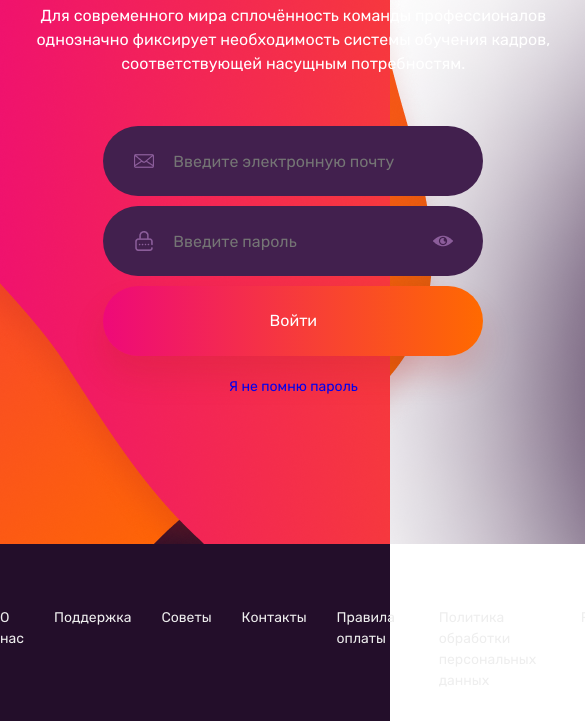
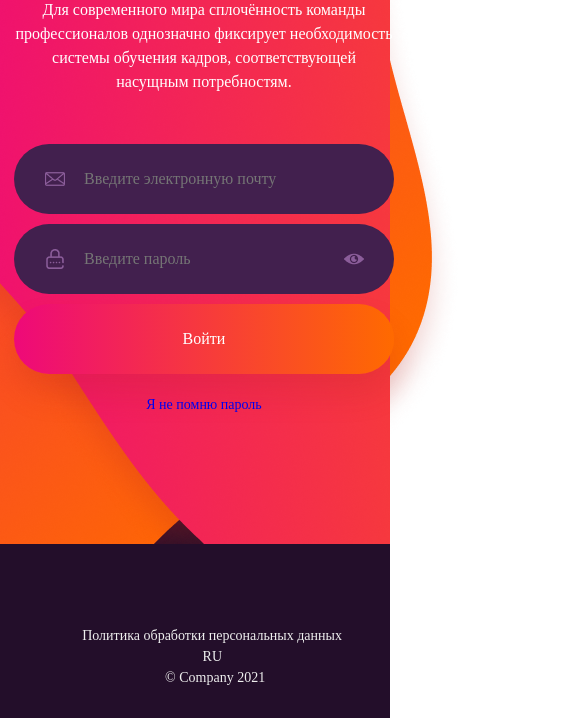
Before and after one commit to Ocetrik/meeting_website, a website: page #src/index.html in a window 390 px wide. Shown: the part 538-1259 px from the top of the page, 585 px wide, since content can reach past the window. Drawn offline with nearby package versions, Linux system fonts and the light colour scheme; files that its build step writes are made by us from their sources.

Commit message:
Комит для Миши

```diff
--- a/#src/_login.html
+++ b/#src/_login.html
@@ -1,7 +1,6 @@
 <div class="main">
    @@include("components/header/header.html")
       <div class="figure-left"><img src="img/main/orange.png" alt=""></div>
-      <div class="figure-center"><img src="img/main/svet2.png" alt=""></div>
       <div class="figure-right"><img src="img/main/pink.png" alt=""></div>
             <div class="wrapper">
                <div class="main__content">
--- a/#src/components/context/context.scss
+++ b/#src/components/context/context.scss
@@ -30,3 +30,10 @@
   background-image: url("/img/main/reg.svg");
   background-color: #230E2A;
 }
+
+@media screen and (max-width: 992px) {
+  .context-menu{
+    max-width: 375px;
+    flex-direction: column;
+  }
+}
--- a/#src/components/footer/footer.scss
+++ b/#src/components/footer/footer.scss
@@ -28,3 +28,13 @@
  .footer__year {
   margin-left: pixelToPercent(177);
  }
+ @media screen and (max-width: 1200px) {
+  .footer__wrapper{
+    flex-direction: column;
+    justify-content: center;
+    text-align: center;
+  }
+  .footer__info{
+    display: none;
+  }
+ }
--- a/#src/components/header/header.scss
+++ b/#src/components/header/header.scss
@@ -47,3 +47,9 @@
    // top: 7px;
     // transform: rotate(135deg);
  }
+
+ @media screen and (max-width: 1200px) {
+  .header__container{
+    display: none;
+  }
+}
--- a/#src/scss/_fonts.scss
+++ b/#src/scss/_fonts.scss
@@ -14,17 +14,17 @@
 //   font-weight: normal;
 //   font-style: italic;
 // }
-@font-face {
-	font-family: 'Rubik';
-	src: url('/fonts/Rubik-Regular.eot');
-	src: local('☺'), url('/fonts/Rubik-Regular.woff') format('woff'), url('/fonts/Rubik-Regular.ttf') format('truetype'), url('/fonts/Rubik-Regular.svg') format('svg');
-	font-weight: normal;
-	font-style: normal;
-}
-@font-face {
-	font-family: 'RubikM';
-	src: url('/fonts/Rubik-Medium.eot');
-	src: local('☺'), url('/fonts/Rubik-Medium.woff') format('woff'), url('/fonts/Rubik-Medium.ttf') format('truetype'), url('/fonts/Rubik-Medium.svg') format('svg');
-	font-weight: 500;
-	font-style: normal;
-}
+// @font-face {
+// 	font-family: 'Rubik';
+// 	src: url('/fonts/Rubik-Regular.eot');
+// 	src: local('☺'), url('/fonts/Rubik-Regular.woff') format('woff'), url('/fonts/Rubik-Regular.ttf') format('truetype'), url('/fonts/Rubik-Regular.svg') format('svg');
+// 	font-weight: normal;
+// 	font-style: normal;
+// }
+// @font-face {
+// 	font-family: 'RubikM';
+// 	src: url('/fonts/Rubik-Medium.eot');
+// 	src: local('☺'), url('/fonts/Rubik-Medium.woff') format('woff'), url('/fonts/Rubik-Medium.ttf') format('truetype'), url('/fonts/Rubik-Medium.svg') format('svg');
+// 	font-weight: 500;
+// 	font-style: normal;
+// }
--- a/#src/scss/style.scss
+++ b/#src/scss/style.scss
@@ -132,3 +132,7 @@
 }
 
 @import "../components/footer/footer.scss";
+
+@media screen and (max-width: 992px) {
+
+}
```
